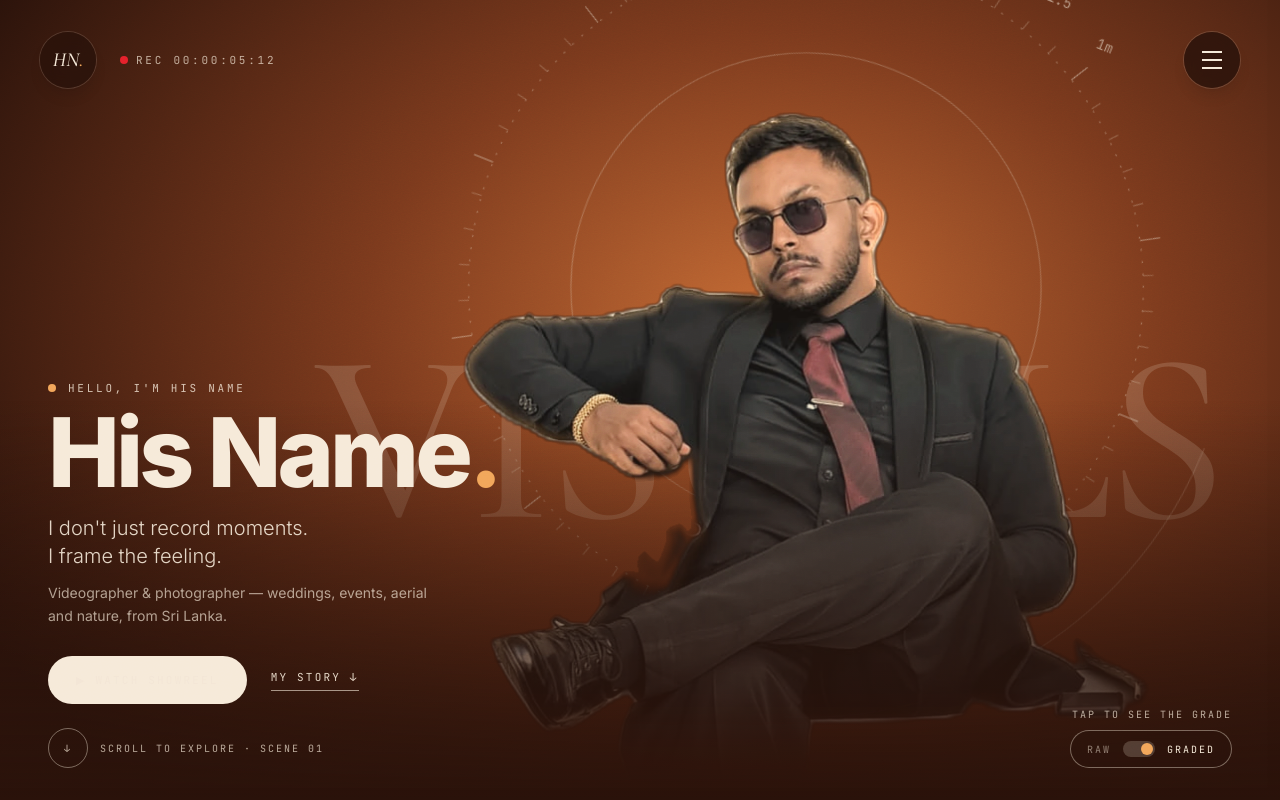
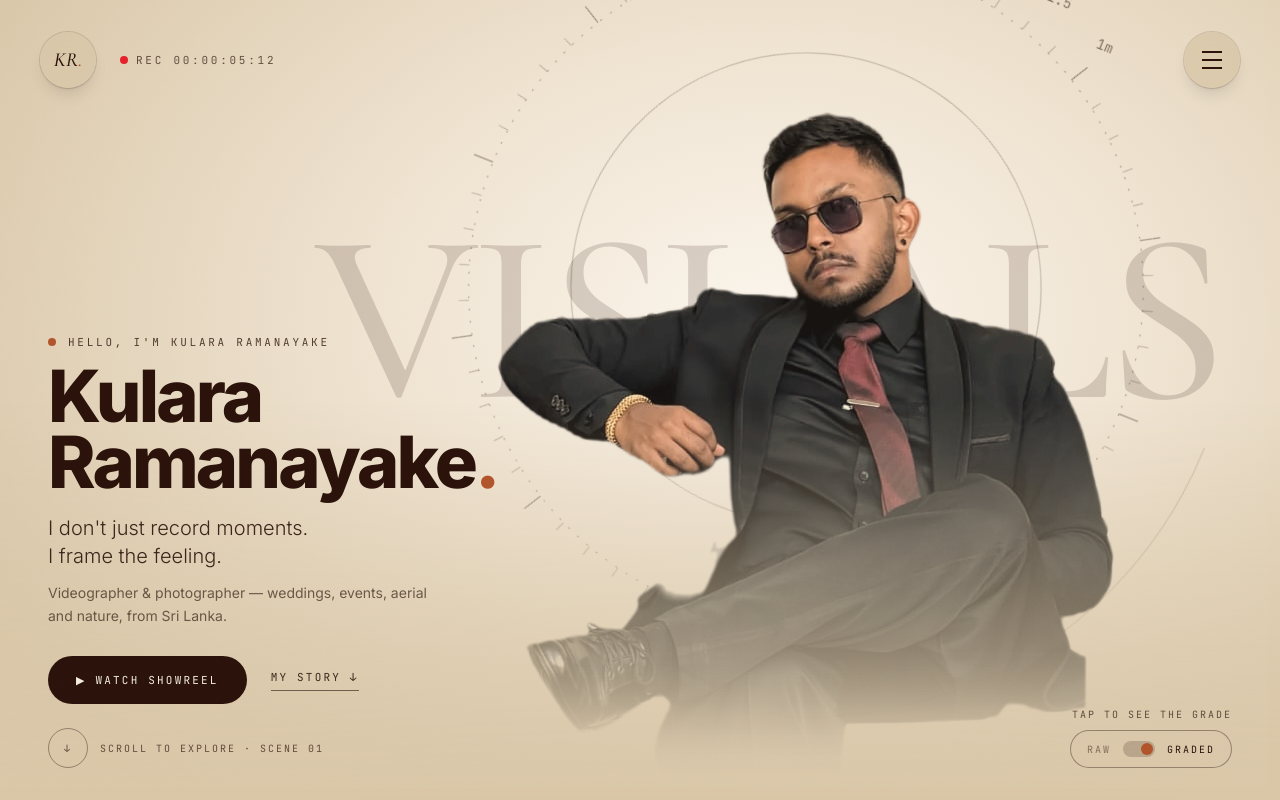
Before and after one commit to SewminiDissanayake/portfolio, a React (Vite) app: page / in a window 1280 px wide. Built offline with nearby package versions, Linux system fonts and the light colour scheme.

Commit message:
Modern enhanced portrait

```diff
--- a/src/components/Hero.jsx
+++ b/src/components/Hero.jsx
@@ -82,20 +82,20 @@ export default function Hero() {
       </div>
 
       {/* huge word behind him */}
-      <h2 className="pointer-events-none absolute left-1/2 top-[58%] -translate-x-1/2 -translate-y-1/2 select-none whitespace-nowrap font-display text-[26vw] font-medium leading-none tracking-tight text-fg/15 md:left-[60%] md:top-[55%] md:text-[19vw]">
+      <h2 className="pointer-events-none absolute left-1/2 top-[34%] -translate-x-1/2 -translate-y-1/2 select-none whitespace-nowrap font-display text-[26vw] font-medium leading-none tracking-tight text-fg/15 md:left-[60%] md:top-[40%] md:text-[19vw]">
         VISUALS
       </h2>
 
       {/* his portrait: RAW and GRADED stacked, cross-fading */}
-      <div className={`absolute bottom-[38vh] left-1/2 w-max -translate-x-1/2 md:bottom-0 md:left-[63%] ${p.size}`}>
+      <div className={`absolute bottom-[43vh] left-1/2 w-max -translate-x-1/2 md:bottom-0 md:left-[63%] ${p.size}`}>
         <img
           src={`${base}${p.file}-raw.webp`}
-          alt="Portrait (raw)"
+          alt="Kulara Ramanayake (raw photo)"
           className="h-full w-auto max-w-none object-contain"
         />
         <img
           src={`${base}${p.file}-graded.webp`}
-          alt="Portrait (colour graded)"
+          alt="Kulara Ramanayake (colour graded)"
           className={`absolute inset-0 h-full w-auto max-w-none object-contain transition-opacity duration-700 ${graded ? 'opacity-100' : 'opacity-0'}`}
         />
       </div>
@@ -110,7 +110,7 @@ export default function Hero() {
         </span>
         <a href="#" className="grid h-14 w-14 place-items-center rounded-full bg-[var(--hero-edge)]/85 font-display text-xl italic text-fg shadow-lg ring-1 ring-fg/15 backdrop-blur">
           <span>
-            HN<span className="text-accent">.</span>
+            KR<span className="text-accent">.</span>
           </span>
         </a>
         <button className="grid h-14 w-14 place-items-center rounded-full bg-[var(--hero-edge)]/85 shadow-lg ring-1 ring-fg/15 backdrop-blur" aria-label="Menu">
@@ -125,10 +125,12 @@ export default function Hero() {
       {/* name + intro */}
       <div className="absolute bottom-28 left-6 right-6 z-20 md:bottom-24 md:left-12 md:max-w-xl">
         <p className="flex items-center gap-3 font-mono text-[11px] tracking-[0.25em] text-fg/80">
-          <span className="h-2 w-2 rounded-full bg-accent" /> HELLO, I'M HIS NAME
+          <span className="h-2 w-2 rounded-full bg-accent" /> HELLO, I'M KULARA RAMANAYAKE
         </p>
-        <h1 className="mt-3 text-6xl font-extrabold leading-[0.9] tracking-[-0.04em] md:text-8xl">
-          His Name<span className="text-accent">.</span>
+        <h1 className="mt-3 text-5xl font-extrabold leading-[0.92] tracking-[-0.04em] md:text-7xl">
+          Kulara
+          <br />
+          Ramanayake<span className="text-accent">.</span>
         </h1>
         <p className="mt-5 text-lg font-light leading-snug text-fg/90 md:text-xl">
           I don't just record moments.
--- a/src/index.css
+++ b/src/index.css
@@ -17,7 +17,7 @@
 
 /* ---- Themes (switch with data-theme on <html>) ---- */
 /* Warm terracotta (default) */
-:root, [data-theme="terracotta"] {
+[data-theme="terracotta"] {
   --color-paper: #f3e6d6;   /* light cream for buttons/badges */
   --color-fg: #f6ead9;      /* warm off-white text */
   --color-accent: #f2a65a;  /* soft orange dot / accents */
@@ -28,16 +28,17 @@
   --hero-edge: #2a120a;     /* deep brown at the edges */
   --vignette: rgba(30, 12, 6, 0.6);
 }
-[data-theme="cream"] {
-  --hero-center: #f3e7d3;
-  --hero-mid: #d9c6a8;
-  --hero-edge: #5a4330;
-  --color-paper: #ebe2d1;
-  --color-fg: #2b211a;
-  --color-accent: #a8462a;  /* rust */
+/* Vintage cream (default): dark brown text on a warm paper background */
+:root, [data-theme="cream"] {
+  --color-paper: #f4ecdf;   /* cream (button text, badges) */
+  --color-fg: #2a120a;      /* deep brown text (the old background colour) */
+  --color-accent: #b0532a;  /* rust */
   --color-amber: #c08a4a;
-  --color-teal: #5f6f52;    /* olive */
-  --vignette: rgba(70, 45, 25, 0.45);
+  --color-teal: #5f6f52;
+  --hero-center: #fbf5ec;   /* soft light in the middle */
+  --hero-mid: #efe3d0;
+  --hero-edge: #d9c6a7;     /* warm tan at the edges */
+  --vignette: rgba(70, 45, 25, 0.35);
 }
 [data-theme="sage"] {
   --color-paper: #d9d6c3;
```
Also changed, not shown: public/photo2-graded.webp, public/photo2-raw.webp.
